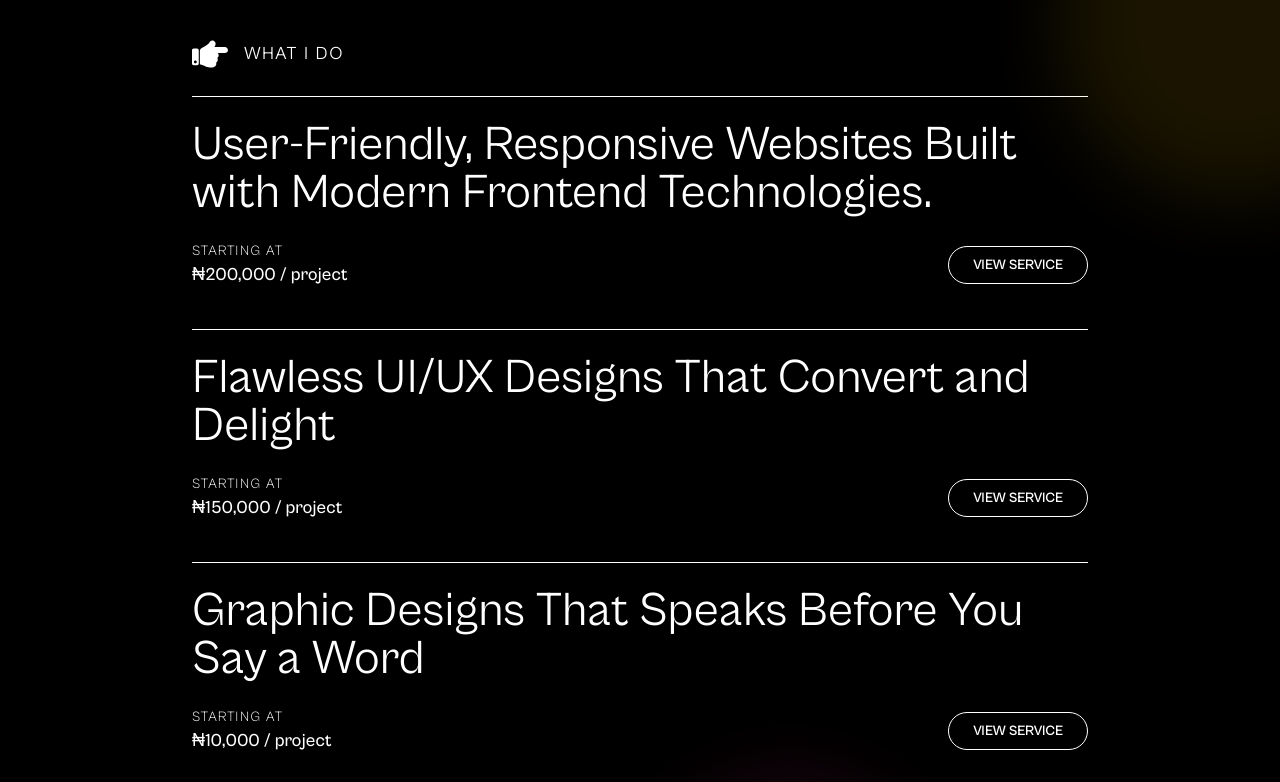
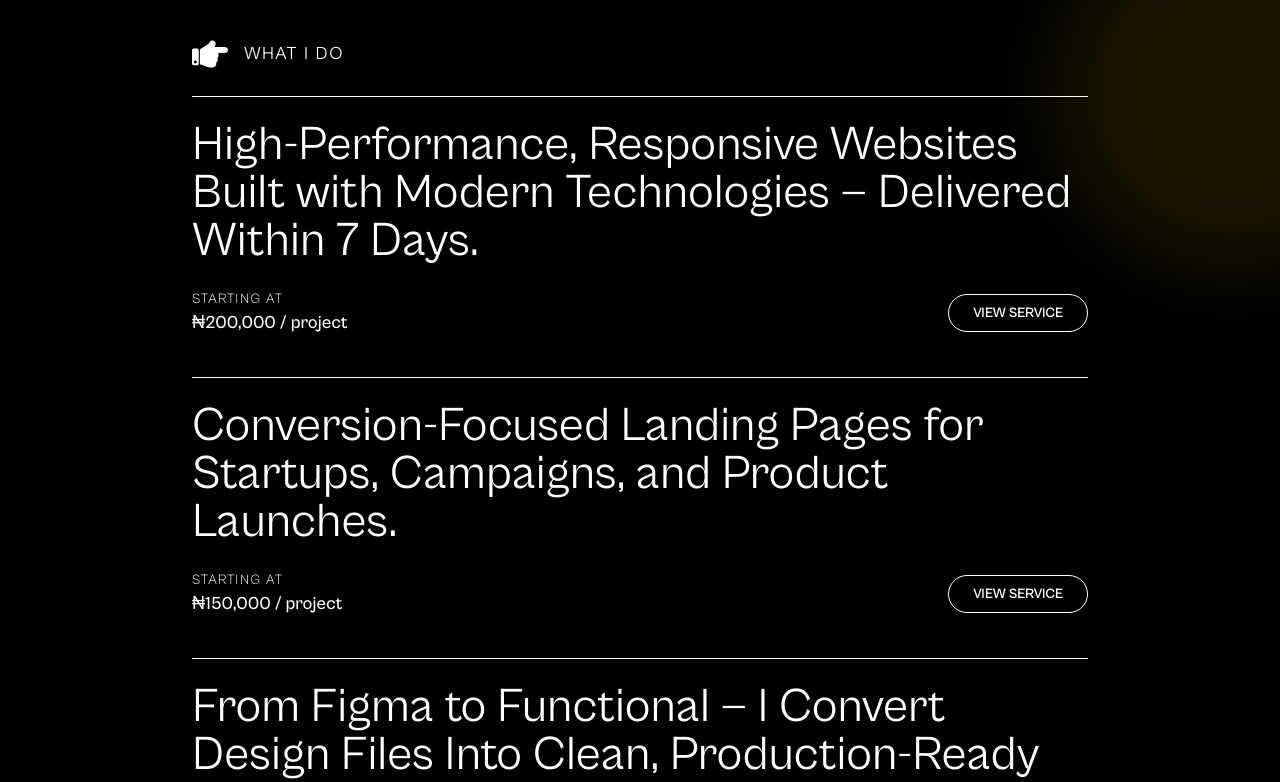
Before and after one commit to augustine-ugwu/newportfolio, a Next.js app: page / in a window 1280 px wide. Shown: the part 1080-1862 px from the top of the page. Built offline with nearby package versions, Linux system fonts and the light colour scheme.

Commit message:
Updated Services to focus on development

```diff
--- a/src/app/components/Services.js
+++ b/src/app/components/Services.js
@@ -6,24 +6,32 @@ import {
   FaPaintBrush,
   FaMobileAlt,
   FaHandPointRight,
-} from "react-icons/fa"; // Add hand icon
+} from "react-icons/fa";
 
 const services = [
   {
     title:
-      "User-Friendly, Responsive Websites Built with Modern Frontend Technologies.",
+      "High-Performance, Responsive Websites Built with Modern Technologies — Delivered Within 7 Days.",
     price: "₦200,000 / project",
     icon: <FaCode size={28} />,
   },
   {
-    title: "Flawless UI/UX Designs That Convert and Delight",
+    title:
+      "Conversion-Focused Landing Pages for Startups, Campaigns, and Product Launches.",
     price: "₦150,000 / project",
     icon: <FaPaintBrush size={28} />,
   },
   {
-    title: "Graphic Designs That Speaks Before You Say a Word",
-    price: "₦10,000 / project",
+    title:
+      "From Figma to Functional — I Convert Design Files Into Clean, Production-Ready Code.",
+    price: "₦150,000 / project",
     icon: <FaMobileAlt size={28} />,
+  },
+  {
+    title:
+      "Refactor & Optimize Your Frontend Codebase for Better Speed, Maintainability, and UX.",
+    price: "₦100,000 / project",
+    icon: <FaCode size={28} />,
   },
 ];
 
@@ -36,7 +44,7 @@ const Services = () => {
   return (
     <motion.section
       id="services"
-      className="max-w-4xl mx-auto py-20 text-white"
+      className="max-w-4xl mx-auto md:pt-20 text-white"
       initial={{ opacity: 0, y: 40 }}
       whileInView={{ opacity: 1, y: 0 }}
       transition={{ duration: 0.6 }}
```
